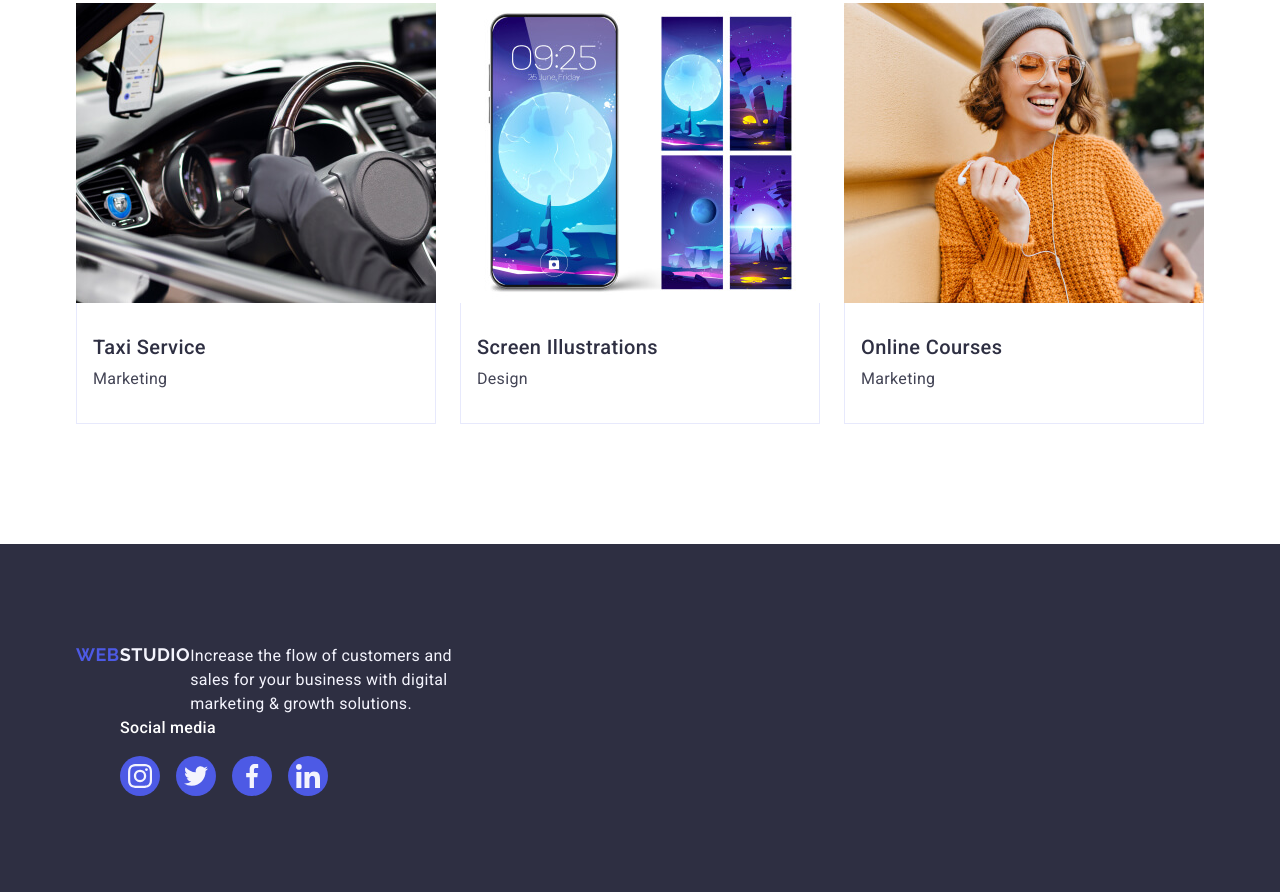
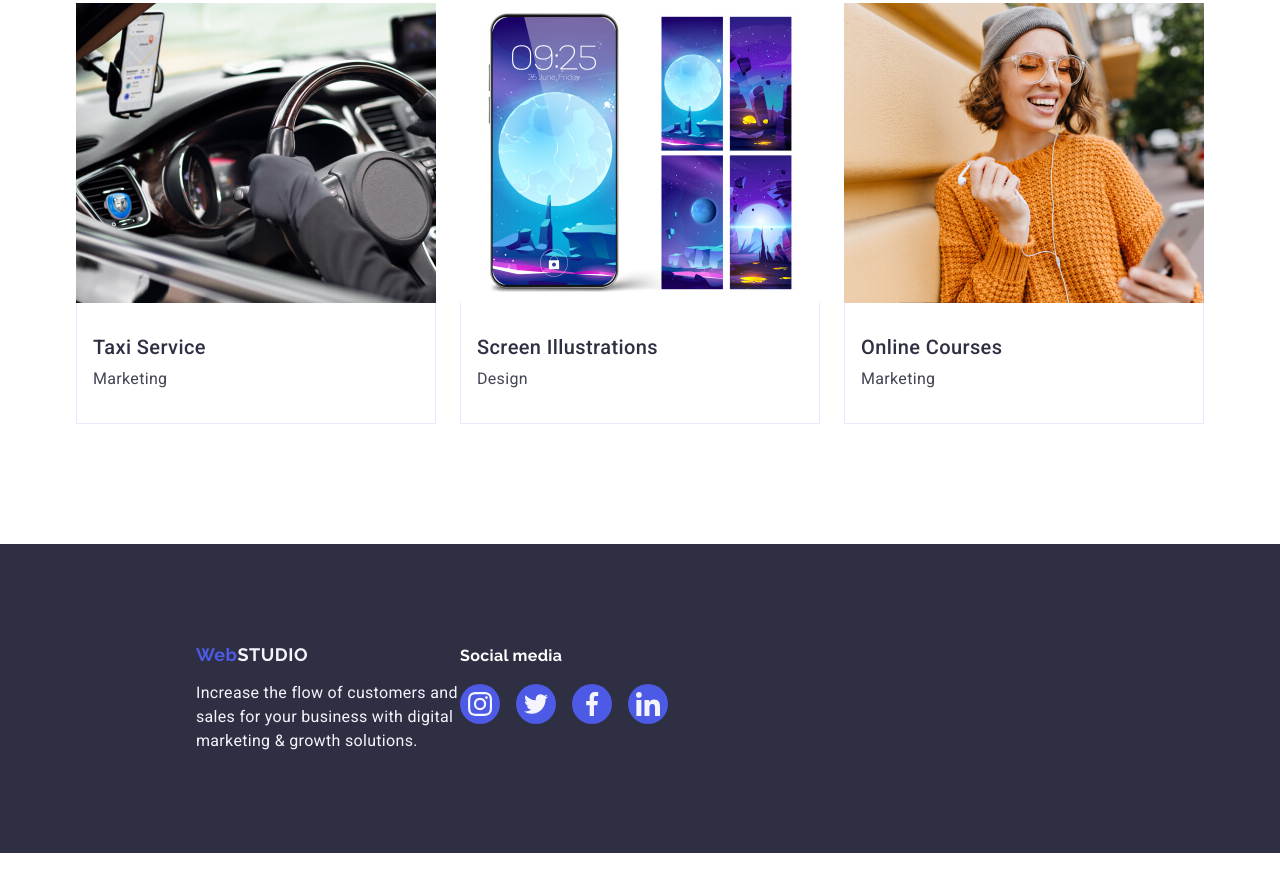
Before and after one commit to Solovitska/homework-04, a plain HTML site: page index.html in a window 1280 px wide. Shown: the part 2625-3517 px from the top of the page. After the commit the page ends 3478 px from the top, so only its background shows below. Drawn offline with nearby package versions, Linux system fonts and the light colour scheme.

Commit message:
index.html

```diff
--- a/css/styles.css
+++ b/css/styles.css
@@ -454,22 +454,25 @@ overflow: hidden;
 
 .flex-footer{
     display: flex;
+    align-items: baseline;
+
 }
+.footer-one-item{
+    margin-left: 120px;}
 
 .page-footer-list{
-   font-family: Raleway, sans-serif;
+   font-family: "Raleway", sans-serif;
    font-size: 18px;
    font-weight: 700;
    line-height: 1.17;
    letter-spacing: 0.03em;
-   text-transform: uppercase;
    color: #4D5AE5;
    background-color: #2E2F42;
    margin-bottom: 16px;
    display: inline-block;
 }
 .logo-title-studio{
-font-family: Raleway;
+font-family: "Raleway";
    font-size: 18px;
    font-weight: 700;
    line-height: 1.1;
@@ -485,13 +488,12 @@ font-family: Raleway;
    letter-spacing: 0.02em;
    max-width: 264px;}
 
-.container-networks-second{
-    margin-left: 120px;
 
-}
+
+
 
 .networks-title{
-    font-family: Roboto;
+    font-family:"Raleway";
     font-size: 16px;
     font-weight: 500;
     line-height: 1.5;
@@ -519,10 +521,4 @@ display: flex;
   height: 40px;
   border-radius: 50%;
   background-color: #4d5ae5;
-
-
-}
-.networks-access-item{
-    transition: background-color 250ms cubic-bezier(0.4, 0, 0.2, 1);
-
-}
+transition: background-color 250ms cubic-bezier(0.4, 0, 0.2, 1);}
--- a/index.html
+++ b/index.html
@@ -336,13 +336,14 @@
    <!-- Footer -->
    <footer class="page-footer">
     <div class="container flex-footer">
+      <div class="footer-one-item">
         <a  href ="./index.html" class="page-footer-list link" >Web<span class="logo-title-studio">Studio</span></a>
         <p class="text-footer-paragraphe">
           Increase the flow of customers and sales for your business with digital
           marketing & growth solutions.
         </p>
         </div>
-        <div class="container-networks-second">
+        <div class="container-networks-two">
           <p class="networks-title">Social media </p>
           <ul class="networks-access-icon">
            <li class="networks-access-item">
@@ -370,6 +371,7 @@
               </li>
               </ul>
               </div>
+              </div>
       </footer>
     </body>
 
```
